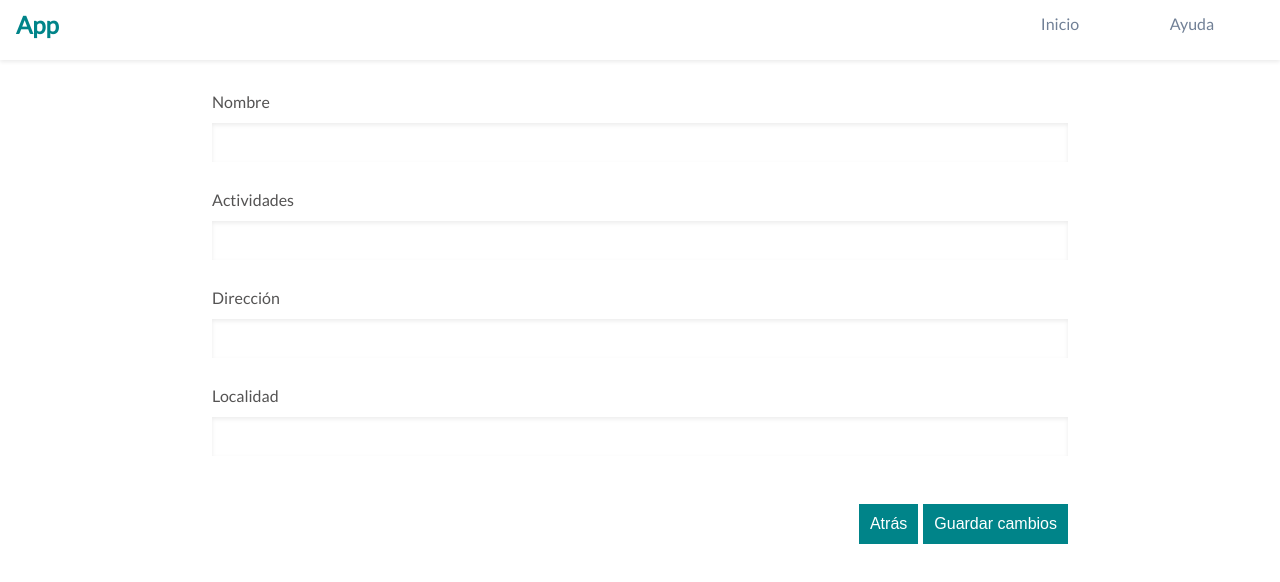
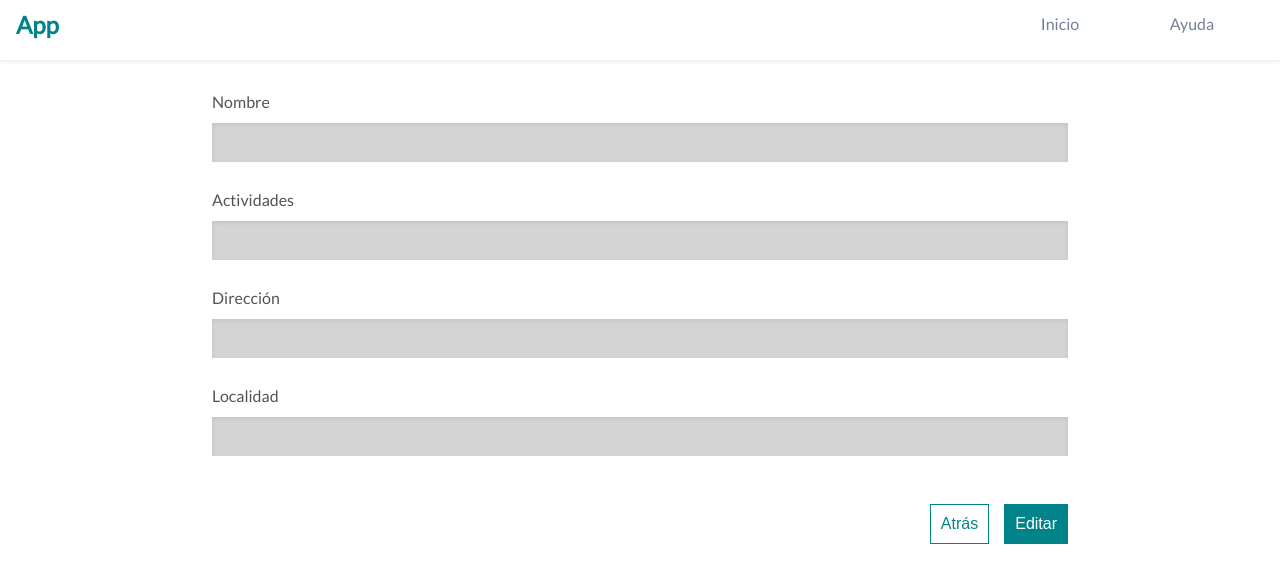
Before and after one commit to reactayesa3/p09http, a React (Create React App) app: page /ventas/editar-cliente/1 in a window 1280 px wide. Shown: the top 582 px of the page. Built offline with nearby package versions, Linux system fonts and the light colour scheme; no server answers.

Commit message:
update cliente

```diff
--- a/src/ventas/clientes/CrearCliente.js
+++ b/src/ventas/clientes/CrearCliente.js
@@ -42,7 +42,7 @@ export default function CrearCliente() {
         <div className="container">
             <h1>Nuevo cliente</h1>
             <form onSubmit={handleOnSubmit}>
-                <FormCliente cliente={cliente} handleOnChange={handleOnChange}/>
+                <FormCliente cliente={cliente} handleOnChange={handleOnChange} isEditionMode={true}/>
                 <div className="row end">
                     {isLoading ? <button disabled>Espere...</button>: <button type="submit">Añadir</button>}
                 </div>
--- a/src/ventas/clientes/EditarCliente.js
+++ b/src/ventas/clientes/EditarCliente.js
@@ -13,6 +13,7 @@ export default function EditarCliente() {
         direccion: '',
         localidad: '',
     });
+    const [isEditionMode, setIsEditionMode] = useState(false);
 
     useEffect(() => {
         getClienteBy_id(params._id)
@@ -22,6 +23,11 @@ export default function EditarCliente() {
                 })
                 .catch(err => console.log(err));
     }, [params])
+
+    const handleIsEditionMode = e => {
+        e.preventDefault();
+        setIsEditionMode(!isEditionMode);
+    }
 
     const handleOnChange = e => {
         setCliente({
@@ -34,6 +40,7 @@ export default function EditarCliente() {
         e.preventDefault();
         updateCliente(params._id, cliente)
                 .then(resp => {
+                    console.log(resp.data);
                     navigate('/ventas/dashboard-clientes');
                 })
                 .catch(err => console.log(err))
@@ -43,12 +50,22 @@ export default function EditarCliente() {
     return (
         <div className="container">
            <form onSubmit={handleOnSubmit}>
-                <FormCliente cliente={cliente} handleOnChange={handleOnChange} />
+                <FormCliente cliente={cliente} handleOnChange={handleOnChange} isEditionMode={isEditionMode}/>
                 <div className="row end">
-                    <Link to="/ventas/dashboard-clientes">
-                        <button>Atrás</button>
-                    </Link>
-                    <button type="submit">Guardar cambios</button>
+                    {isEditionMode ?
+                        <>
+                            <button className='outline' type="button" onClick={handleIsEditionMode}>Cancelar</button>
+                            <button type="submit">Guardar cambios</button>
+                        </>
+                        :
+                        <>
+                            <Link to="/ventas/dashboard-clientes">
+                                <button className='outline' type="button">Atrás</button>
+                            </Link>
+                            <button type="button" onClick={handleIsEditionMode}>Editar</button>
+                        </>
+                    }
+
                 </div>
            </form>
         </div>
--- a/src/ventas/components/FormCliente.js
+++ b/src/ventas/components/FormCliente.js
@@ -8,6 +8,7 @@ export default function FormCliente(props) {
                 <label>Nombre</label>
                 <input type="text"
                        name="nombre"
+                       readOnly={!props.isEditionMode}
                        value={props.cliente.nombre}
                        onChange={props.handleOnChange}/>
             </div>
@@ -17,6 +18,7 @@ export default function FormCliente(props) {
                 <label>Actividades</label>
                 <input type="text"
                        name="actividades"
+                       readOnly={!props.isEditionMode}
                        value={props.cliente.actividades}
                        onChange={props.handleOnChange}/>
             </div>
@@ -26,6 +28,7 @@ export default function FormCliente(props) {
                 <label>Dirección</label>
                 <input type="text"
                        name="direccion"
+                       readOnly={!props.isEditionMode}
                        value={props.cliente.direccion}
                        onChange={props.handleOnChange}/>
             </div>
@@ -35,6 +38,7 @@ export default function FormCliente(props) {
                 <label>Localidad</label>
                 <input type="text"
                        name="localidad"
+                       readOnly={!props.isEditionMode}
                        value={props.cliente.localidad}
                        onChange={props.handleOnChange}/>
             </div>
```
